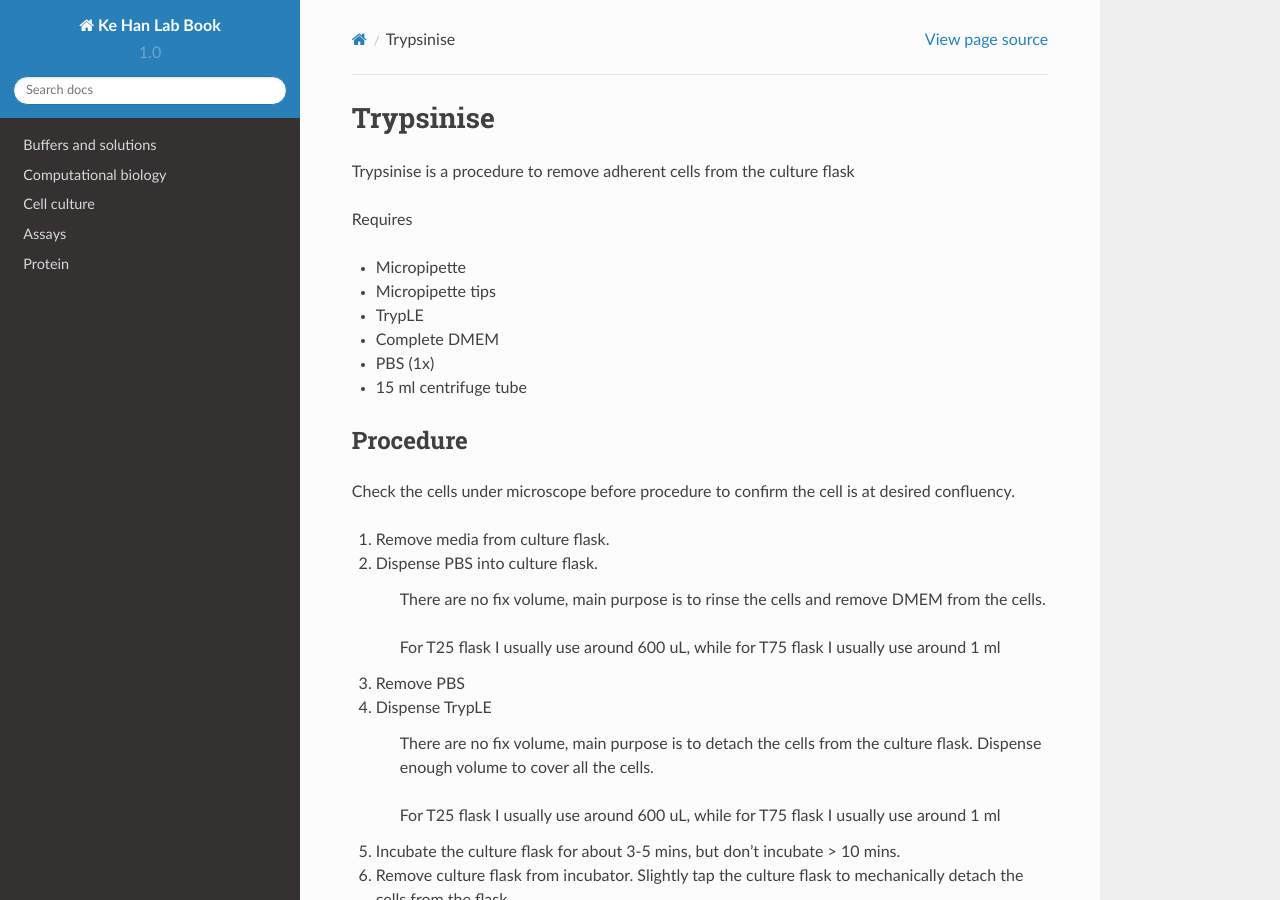
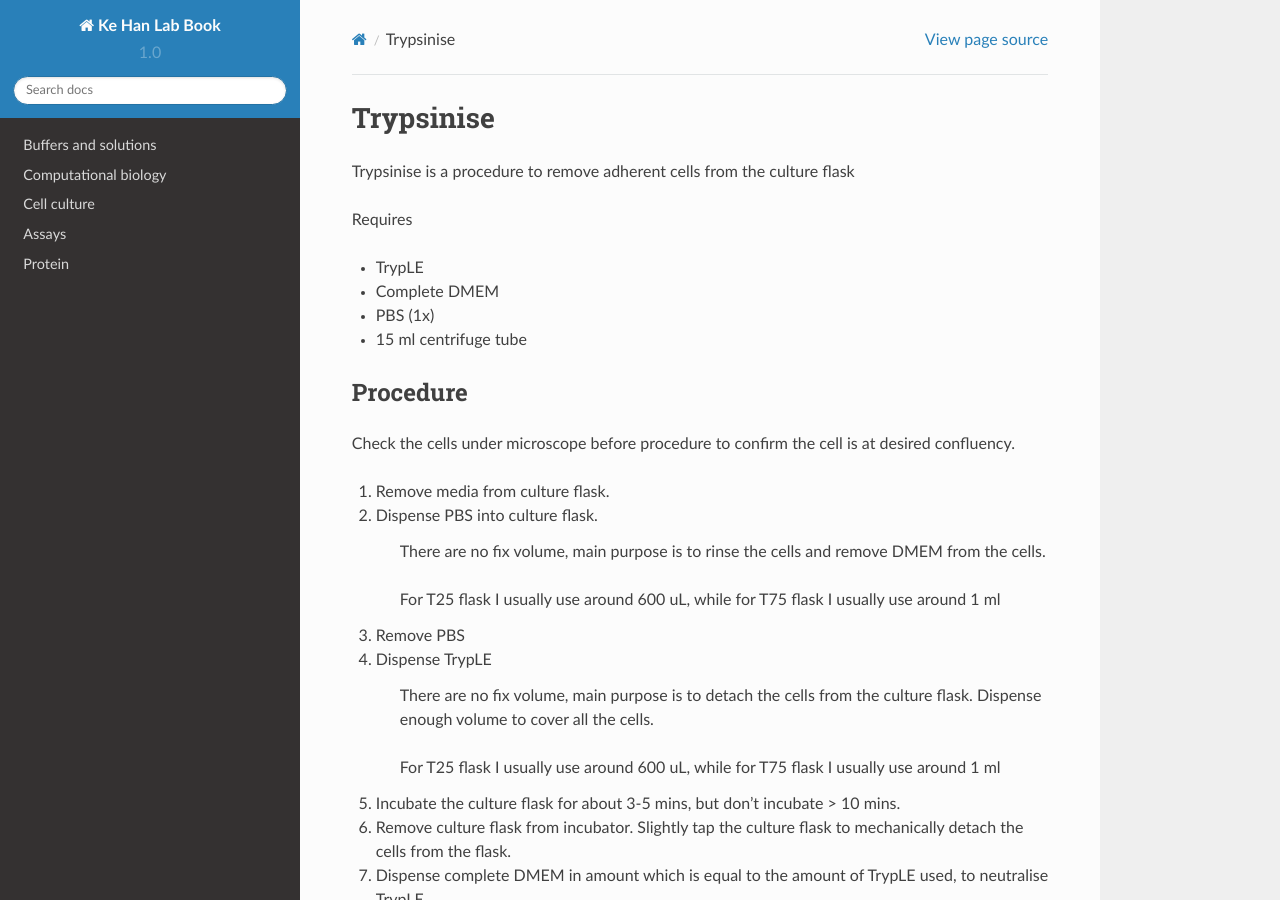
Before and after one commit to kehantan/labbook, a Sphinx documentation site: the page built from docs/cell_culture/trypsinise.rst, in a window 1280 px wide and 900 px high. Built offline with Sphinx 7.4.7 and the Read the Docs theme 2.0.0, drawn with Linux system fonts in a browser that asks for light colours.

Commit message:
Update trypsinise.rst

```diff
--- a/docs/cell_culture/trypsinise.rst
+++ b/docs/cell_culture/trypsinise.rst
@@ -5,8 +5,6 @@
 
 Requires
 
-* Micropipette
-* Micropipette tips
 * TrypLE
 * Complete DMEM
 * PBS (1x)
```
